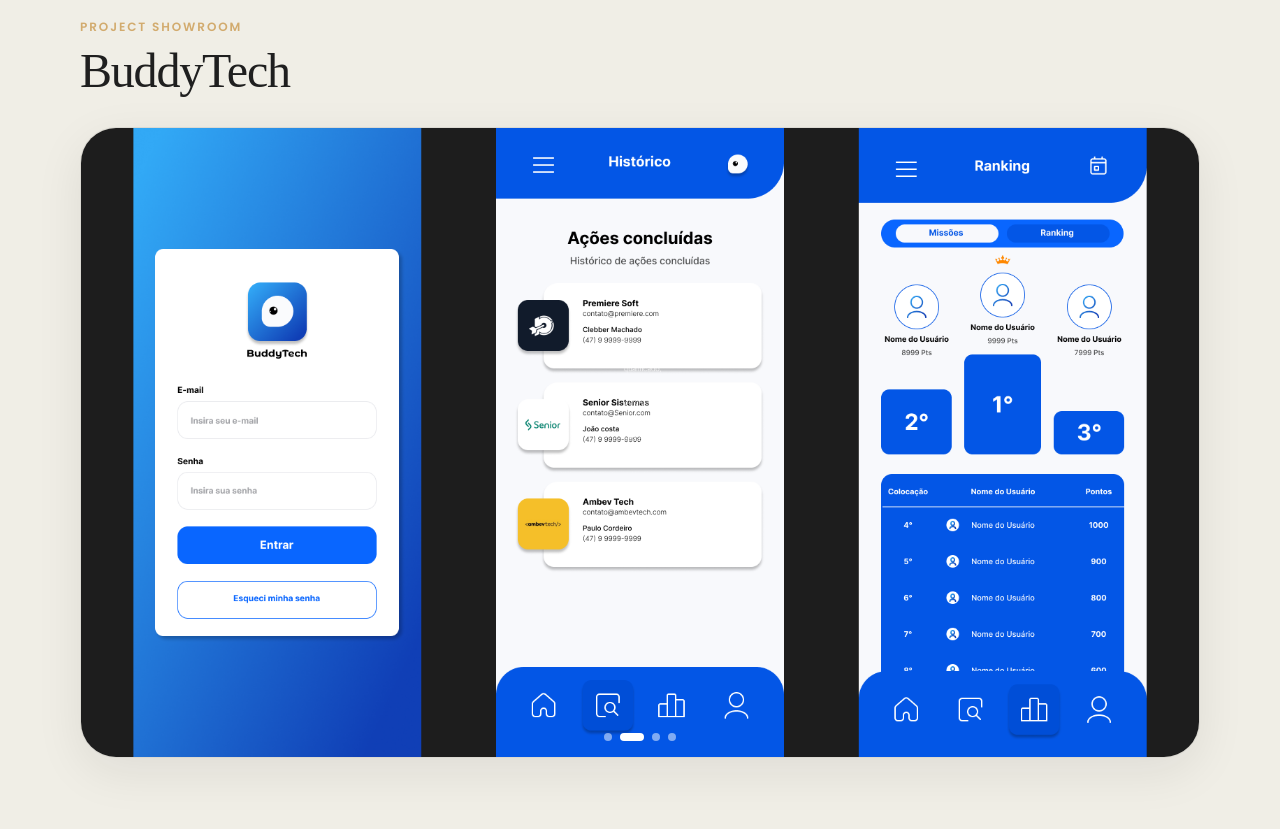
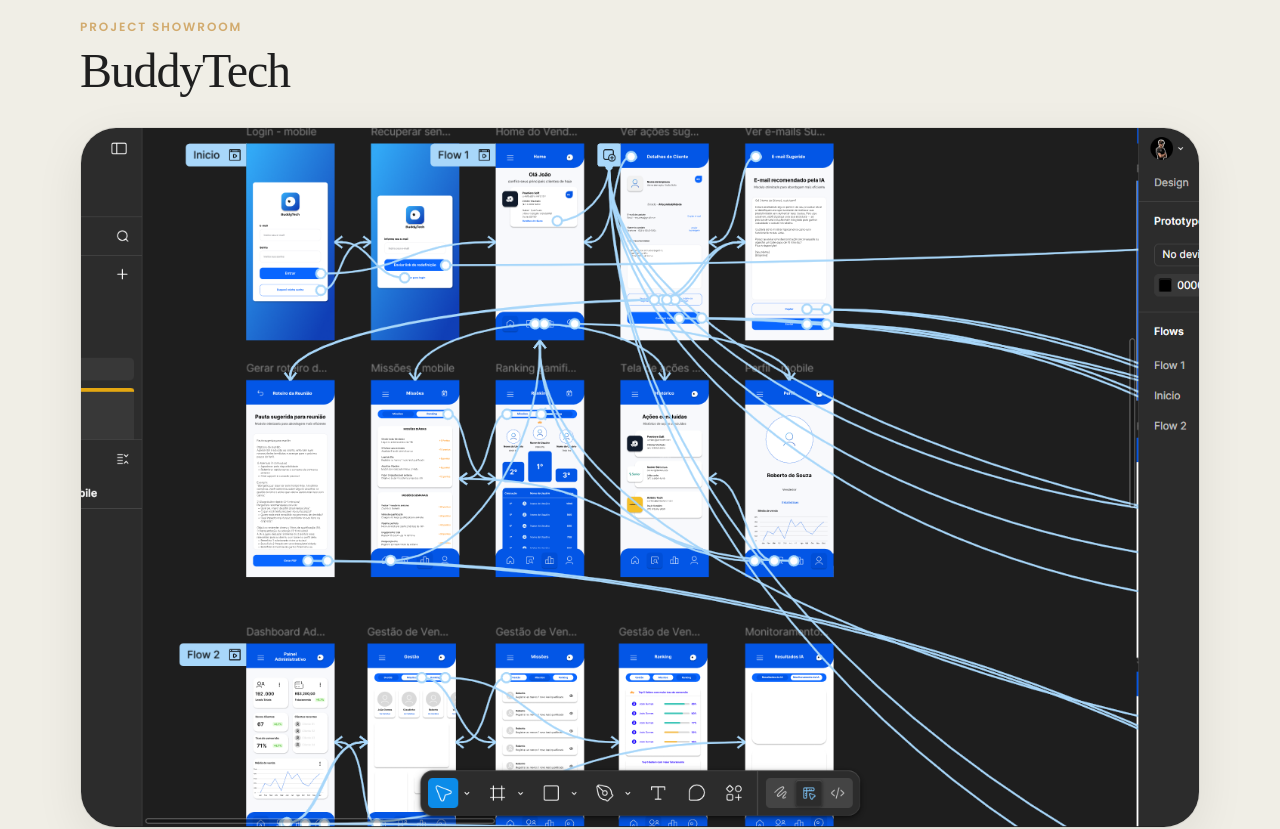
Before and after one commit to VidaRealDoKim/davidkim.github.io, a Next.js app: page /projects/buddytech-acate in a window 1280 px wide. Shown: the part 2020-2849 px from the top of the page. Built offline with nearby package versions, Linux system fonts and the light colour scheme.

Commit message:
Standardize showroom to 1600x1000 and keep square detail cover

```diff
--- a/src/components/projects/ProjectDetailPage.tsx
+++ b/src/components/projects/ProjectDetailPage.tsx
@@ -249,20 +249,22 @@
 };
 
 function ShowroomCarousel({ images, projectName, showroomLabel }: ShowroomCarouselProps) {
+  const featuredImage = images[0];
+  const carouselImages = images.length > 1 ? images.slice(1) : images;
   const [current, setCurrent] = useState(0);
   const [paused, setPaused] = useState(false);
   const intervalRef = useRef<ReturnType<typeof setInterval> | null>(null);
 
-  const prev = useCallback(() => setCurrent((c) => (c - 1 + images.length) % images.length), [images.length]);
-  const next = useCallback(() => setCurrent((c) => (c + 1) % images.length), [images.length]);
+  const prev = useCallback(() => setCurrent((c) => (c - 1 + carouselImages.length) % carouselImages.length), [carouselImages.length]);
+  const next = useCallback(() => setCurrent((c) => (c + 1) % carouselImages.length), [carouselImages.length]);
 
   useEffect(() => {
-    if (paused || images.length <= 1) return;
+    if (paused || carouselImages.length <= 1) return;
     intervalRef.current = setInterval(next, 4000);
     return () => {
       if (intervalRef.current) clearInterval(intervalRef.current);
     };
-  }, [paused, next, images.length]);
+  }, [paused, next, carouselImages.length]);
 
   if (images.length === 0) return null;
 
@@ -278,14 +280,29 @@
       </Reveal>
 
       <Reveal delay={80}>
+        <div className="overflow-hidden rounded-[36px] border border-border bg-surface shadow-soft">
+          <div className="relative aspect-[16/10] overflow-hidden">
+            <Image
+              src={featuredImage}
+              alt={`${projectName} 1`}
+              fill
+              sizes="(max-width: 1023px) 100vw, 1120px"
+              className="object-cover"
+              priority
+            />
+          </div>
+        </div>
+      </Reveal>
+
+      <Reveal delay={160}>
         <div
-          className="group relative overflow-hidden rounded-[36px] border border-border bg-surface shadow-soft"
+          className="group relative mt-6 overflow-hidden rounded-[36px] border border-border bg-surface shadow-soft"
           onMouseEnter={() => setPaused(true)}
           onMouseLeave={() => setPaused(false)}
         >
           {/* Slides */}
-          <div className="relative aspect-[16/9] overflow-hidden">
-            {images.map((src, i) => (
+          <div className="relative aspect-[16/10] overflow-hidden">
+            {carouselImages.map((src, i) => (
               <div
                 key={src}
                 className="absolute inset-0 transition-opacity duration-700"
@@ -304,7 +321,7 @@
           </div>
 
           {/* Arrows */}
-          {images.length > 1 && (
+          {carouselImages.length > 1 && (
             <>
               <button
                 onClick={prev}
@@ -328,9 +345,9 @@
           )}
 
           {/* Dots */}
-          {images.length > 1 && (
+          {carouselImages.length > 1 && (
             <div className="absolute bottom-4 left-1/2 z-10 flex -translate-x-1/2 gap-2">
-              {images.map((_, i) => (
+              {carouselImages.map((_, i) => (
                 <button
                   key={i}
                   onClick={() => { setCurrent(i); setPaused(true); }}
```
Also changed, not shown: public/images/projects/README.md.
